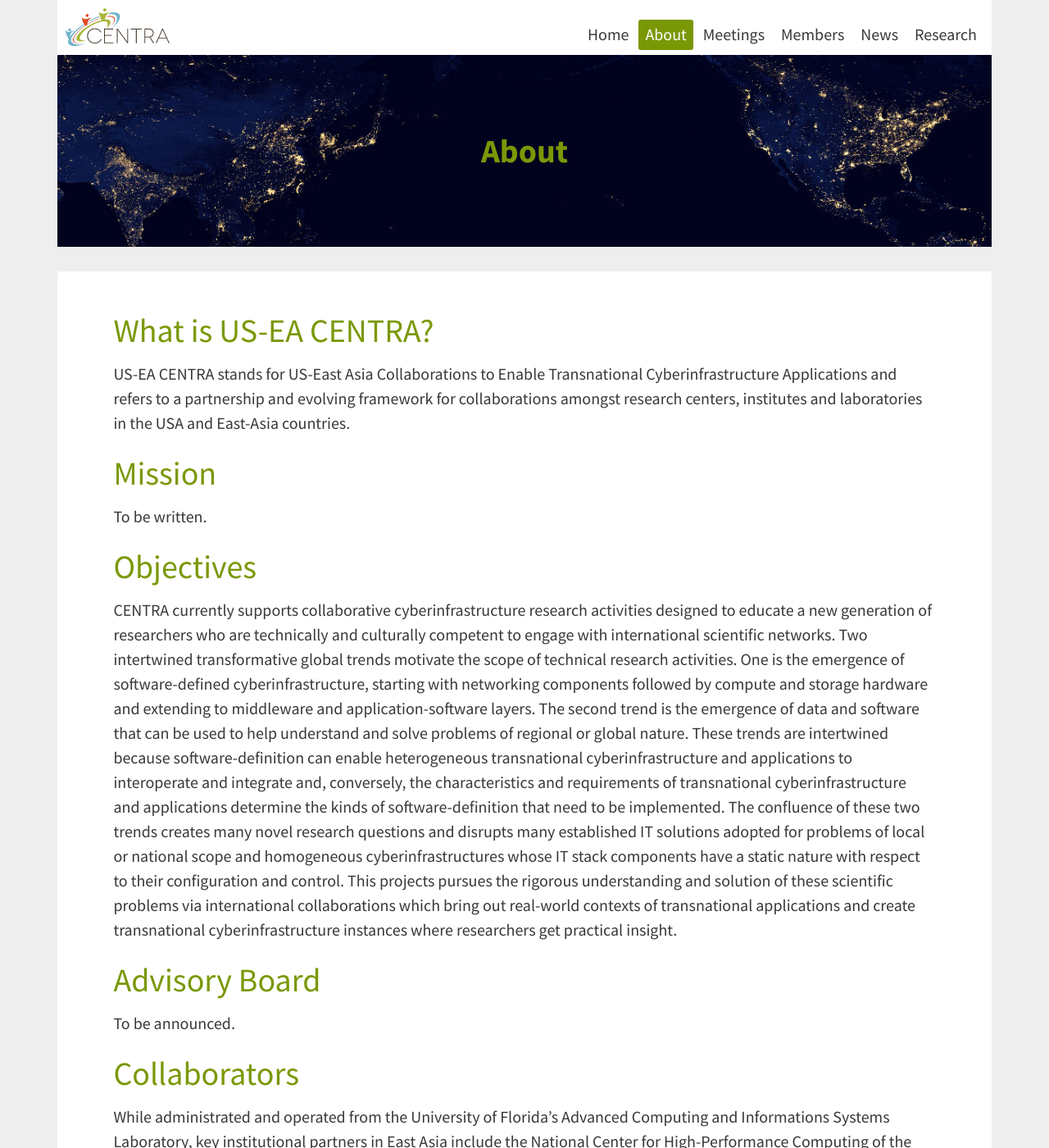
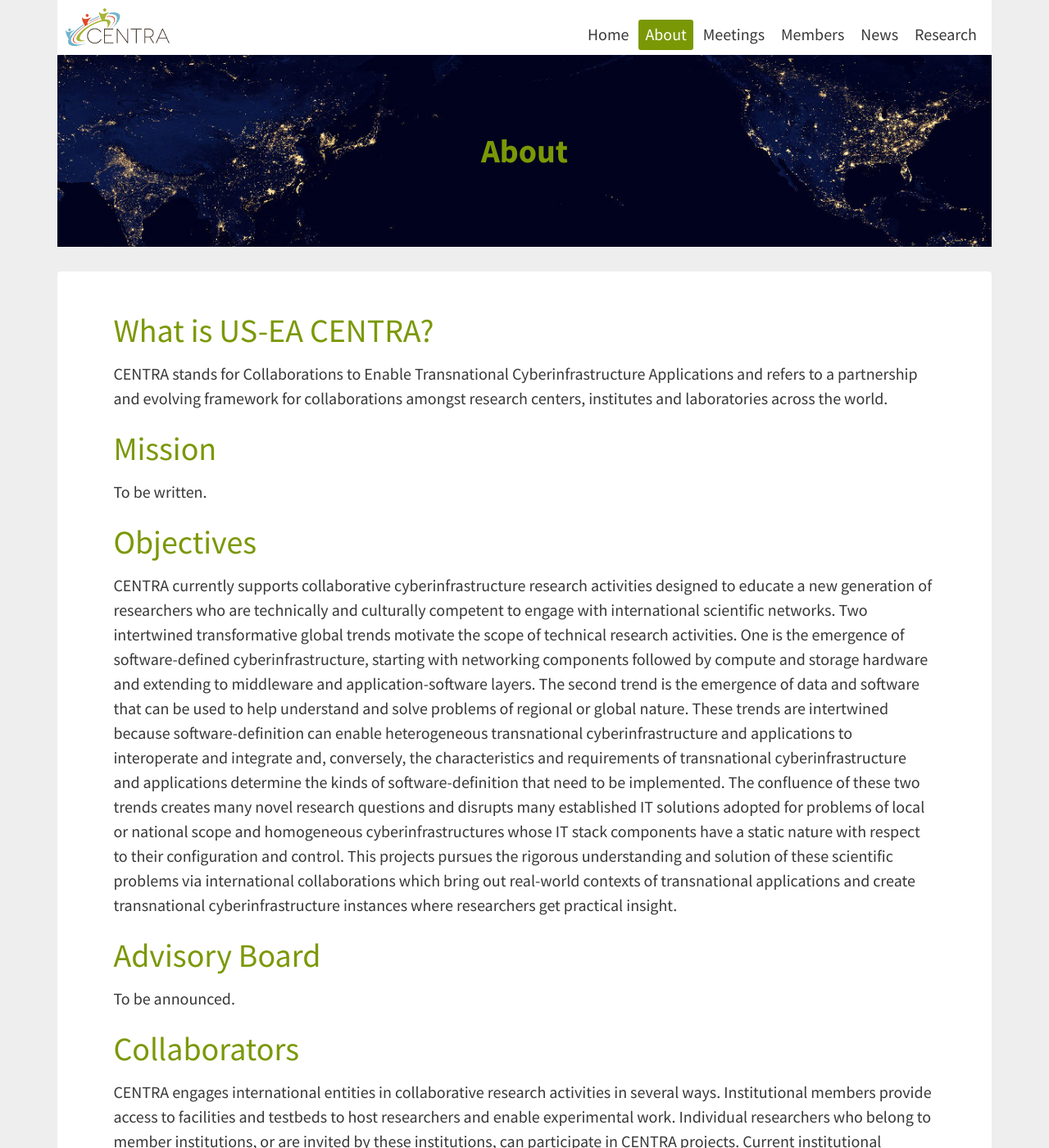
Before and after one commit to hmchou56/centra8, a Jekyll site: the page built from about.md, in a window 1280 px wide and 1400 px high. Shown: the whole window at 82% size. Built offline with Jekyll 4.4.1, drawn with Linux system fonts in a browser that asks for light colours; nearby versions of some CDN libraries; some of the changed text lies outside the part shown.

Commit message:
Content changes

```diff
--- a/_config.yml
+++ b/_config.yml
@@ -3,7 +3,7 @@ baseurl: "" # the subpath of your site, e.g. /blog/
 url: "http://www.globalcentra.org" # the base hostname & protocol for your site
 #custom site variables
 NSF_footer_text: >
-   US-EA CENTRA has been funded by a grant (NSF ACI 1550126) from the National Science Foundation<br>
+   CENTRA is funded in part by a grant (NSF ACI 1550126) from the National Science Foundation<br>
 site_naivation_logo: <img src="/img/centra-logo.jpg" align="left">
 
 # THEME-SPECIFIC CONFIGURATION
--- a/about.md
+++ b/about.md
@@ -10,10 +10,7 @@ published: true
 
 # What is US-EA CENTRA?
 
-US-EA CENTRA stands for US-East Asia Collaborations to Enable Transnational
-Cyberinfrastructure Applications and refers to a partnership and evolving
-framework for collaborations amongst research centers, institutes and
-laboratories in the USA and East-Asia countries.
+CENTRA stands for Collaborations to Enable Transnational Cyberinfrastructure Applications and refers to a partnership and evolving framework for collaborations amongst research centers, institutes and laboratories across the world.
 
 # Mission
 
@@ -51,14 +48,7 @@ To be announced.
 
 # Collaborators
 
-While administrated and operated from the University of Florida's
-Advanced Computing and Informations Systems Laboratory, key institutional partners
-in East Asia include the National Center for High-Performance Computing of the
-National Applied Research Laboratories of Taiwan and the National Institute of
-Information and Communication Technologies of Japan. This project is to contribute
-towards a framework to coordinate CI-based and CI-enabled research with East
-Asian partners in order to achieve scientific progress and engage junior researchers
-in international activities.
+CENTRA engages international entities in collaborative research activities in several ways. Institutional members provide access to facilities and testbeds to host researchers and enable experimental work. Individual researchers who belong to member institutions, or are invited by these institutions, can participate in CENTRA projects. Current institutional members are the Advanced Computing and Information Systems (ACIS) laboratory of the University of Florida, the Center of Excellence for Cyber-Enablement of Applications (CECEA) in Taiwan and the National Institute of Information and Communications Technologies (NICT) in Japan. Researchers who have accepted invitations of interest in participation in CENTRA activities are from a growing number of countries which include the following: Indonesia, Japan, Philippines, Malaysia, Thailand, Singapore and USA.
 
 # Funding
 
```
Also changed, not shown: index.html (+4 -15 lines).
